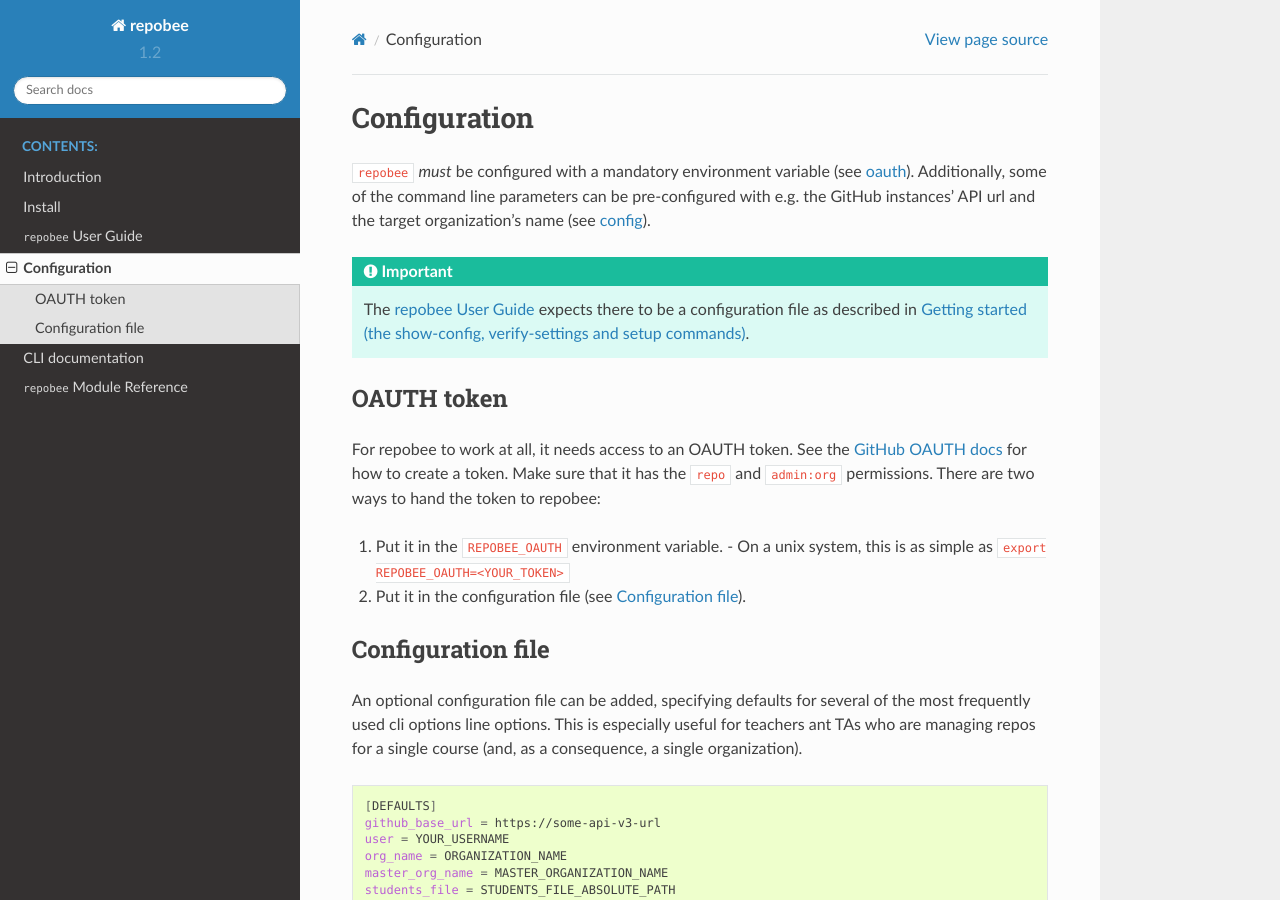
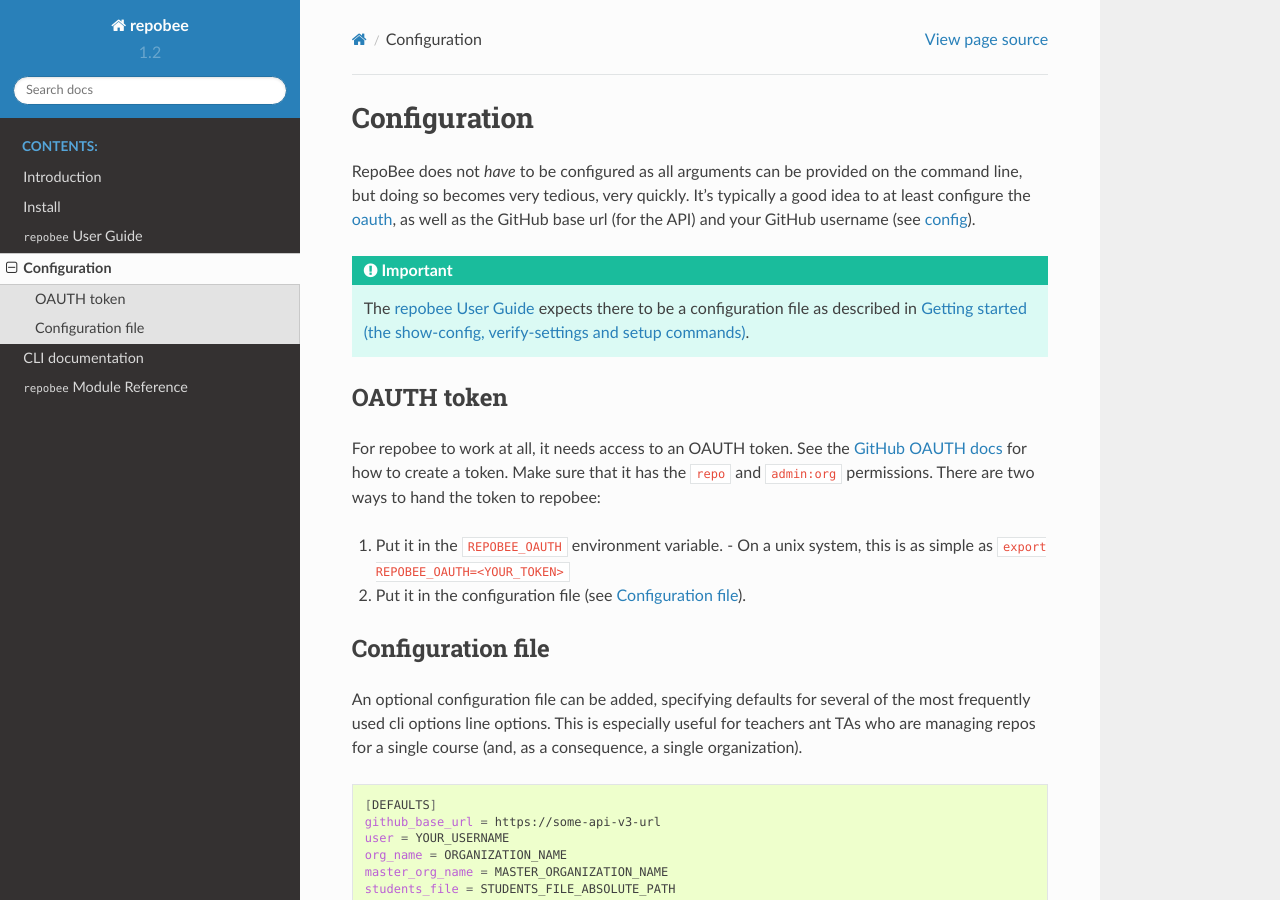
Before and after one commit to repobee/repobee, a Sphinx documentation site: the page built from docs/configuration.rst, in a window 1280 px wide and 900 px high. Built offline with Sphinx 7.4.7 and the Read the Docs theme 2.0.0, drawn with Linux system fonts in a browser that asks for light colours.

Commit message:
Update outdated configuration docs [skip ci]

```diff
--- a/docs/configuration.rst
+++ b/docs/configuration.rst
@@ -2,10 +2,10 @@
 
 Configuration
 *************
-``repobee`` *must* be configured with a mandatory environment variable (see
-oauth_). Additionally, some of the command line parameters can be
-pre-configured with e.g. the GitHub instances' API url and the target
-organization's name (see `config`_).
+RepoBee does not *have* to be configured as all arguments can be provided on
+the command line, but doing so becomes very tedious, very quickly.
+It's typically a good idea to at least configure the oauth_, as well as the
+GitHub base url (for the API) and your GitHub username (see config_).
 
 .. important::
 
--- a/docs/index.rst
+++ b/docs/index.rst
@@ -3,7 +3,7 @@
    You can adapt this file completely to your liking, but it should at least
    contain the root `toctree` directive.
 
-Welcome to repobee's documentation!
+Welcome to RepoBee's documentation!
 ==================================================
 
 If you are new to RepoBee, the :ref:`fundamentals` and
```
